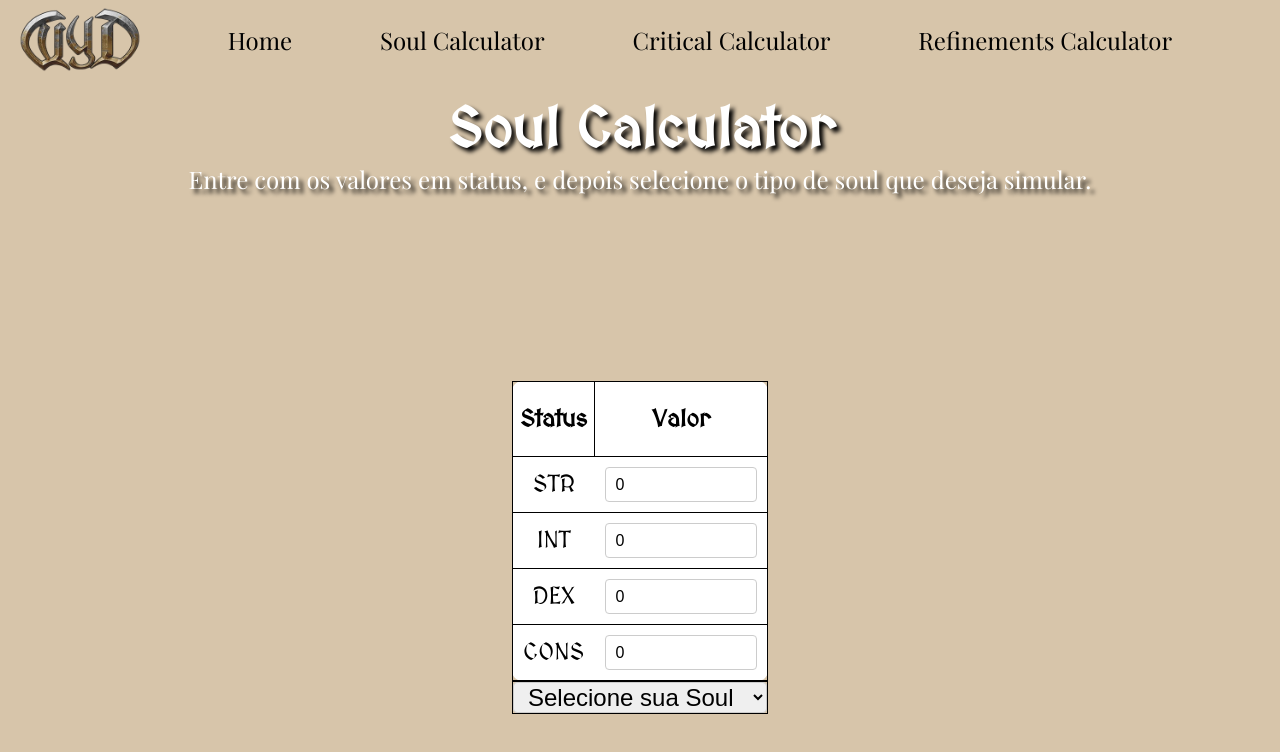
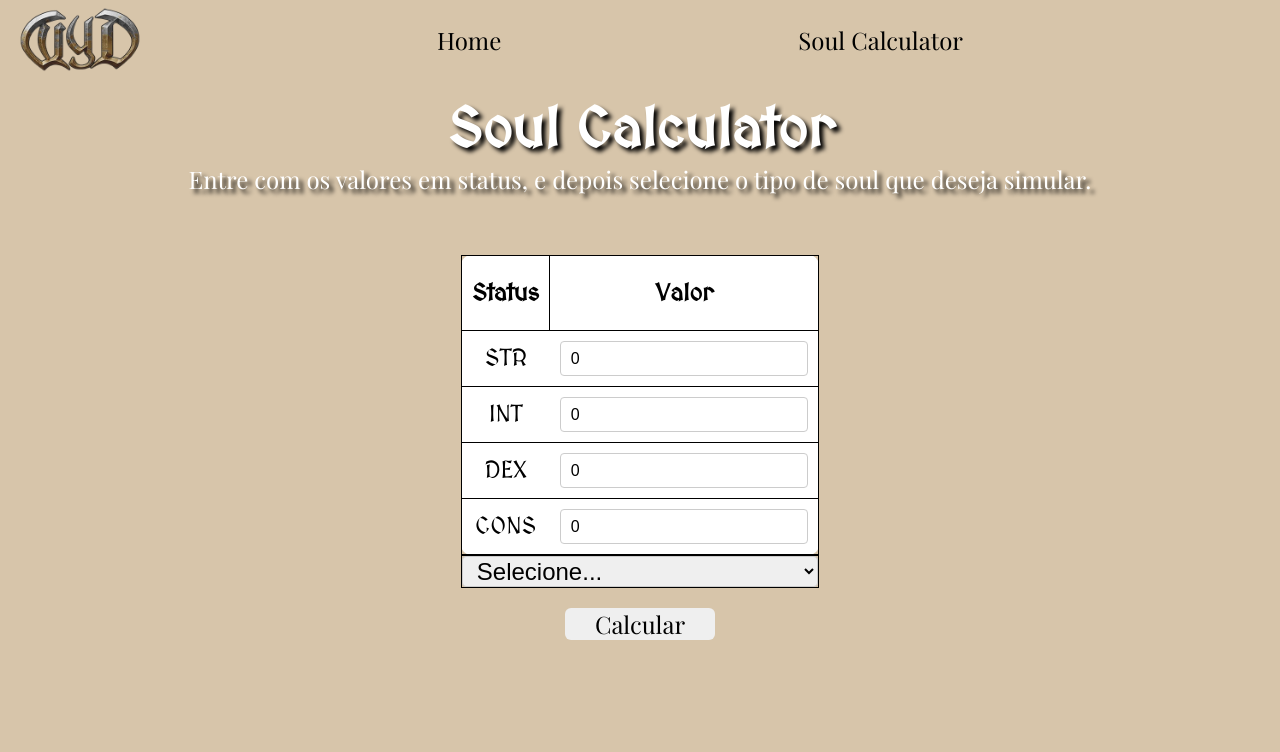
Before and after one commit to Ceagah2/wyd-calculator, a React (Vite) app: page /soul in a window 1280 px wide. Shown: the top 752 px of the page. Built offline with nearby package versions, Linux system fonts and the light colour scheme; a web font is replaced by a local one.

Commit message:
feat: finish soul calc

```diff
--- a/src/components/atoms/input/index.tsx
+++ b/src/components/atoms/input/index.tsx
@@ -1,5 +1,5 @@
-import React from 'react';
+import { ITextInput } from '../../../types';
 import { StyledInput } from './styles';
-export const Input = (props: React.InputHTMLAttributes<HTMLInputElement>) => {
-  return <StyledInput {...props} />;
+export const Input = (props: ITextInput) => {
+  return <StyledInput onChange={props.onChange} value={props.value} name={props.name}/>;
 };
--- a/src/components/atoms/navbar/index.tsx
+++ b/src/components/atoms/navbar/index.tsx
@@ -7,7 +7,7 @@ export const Navbar = () => {
   const navigate = useNavigate();
   return (
     <S.Container>
-      <S.Logo src={Logo} />
+      <S.Logo src={Logo} onClick={() => navigate('/')}/>
       <S.Menu>
         <S.MenuItem onClick={() => navigate('/')}>Home</S.MenuItem>
         {MenuList.map((item) => (
--- a/src/components/atoms/select/index.tsx
+++ b/src/components/atoms/select/index.tsx
@@ -1,16 +1,12 @@
-import { ISoulValues } from "../../../types";
+/* eslint-disable @typescript-eslint/no-explicit-any */
+import { ISelect } from "../../../types";
 import { StyledSelect } from "./styles";
 
-export const Select = (props: ISoulValues) => {
-  const SoulValues = props.values;
+export const Select = (props: ISelect) => {
 
   return (
-    <StyledSelect {...props}>
-      {SoulValues.map((soulValue) => (
-        <option key={soulValue.name} value={soulValue.value}>
-          {soulValue.name}
-        </option>
-      ))}
+    <StyledSelect onChange={props.onChange}>
+     {props.children}
     </StyledSelect>
   );
 };
--- a/src/components/molecules/SoulTable/index.tsx
+++ b/src/components/molecules/SoulTable/index.tsx
@@ -1,41 +1,61 @@
+/* eslint-disable @typescript-eslint/no-explicit-any */
 import { useState } from "react";
 import { SoulValues } from "../../../constants/soulValues";
-import { Status } from '../../../constants/status';
-import { Input } from '../../atoms/input';
-import { Select } from '../../atoms/select';
+import { Status } from "../../../constants/status";
+import { Button } from "../../atoms/button";
+import { Input } from "../../atoms/input";
+import { Select } from "../../atoms/select";
+import * as S from "./styles";
 
-import * as S from './styles';
+export const SoulTable = () => {
+  const [incrementoSelecionado, setIncrementoSelecionado] = useState("");
+  const [status, setStatus] = useState(Status);
+  const [statusCalculado, setStatusCalculado] = useState<any[]>([]);
 
-type Soul = {
-  name?: string;
-  value?: number;
+  function calcularIncremento() {
+    const soulConfig = SoulValues.find(
+      (config) => config.key === incrementoSelecionado
+    );
+
+
+    if (soulConfig) {
+      const novosStatus = status.map((stat) => {
+        const incremento = soulConfig.attributes.find(
+          (attr) => attr.name === stat.name
+        );
+
+        if (incremento) {
+          const novoValor = stat.value * incremento.multiplier;
+          console.log(
+            `Calculando: ${stat.value} * ${incremento.multiplier} = ${novoValor}`
+          );
+          return { ...stat, value: novoValor };
         }
-export const SoulTable = () => {
-  const [statusValues, setStatusValues] = useState(
-    SoulValues.map((values) => ({ ...values }))
+        return stat;
+      });
+      setStatusCalculado(novosStatus);
+    } else {
+      console.warn(
+        "Nenhuma configuração encontrada para:",
+        incrementoSelecionado
       );
-  const [selectedSoul, setSelectedSoul] = useState<Soul>();
+    }
+  }
 
-const handleSoulChange = (selectedSoulName: string) => {
-  const selectedSoul = SoulValues.find(
-    (soul) => soul.name === selectedSoulName
-  );
-  setSelectedSoul(selectedSoul);
-  if (selectedSoul) {
-    const updatedStatusValues = statusValues.map((status) => {
-      const newValue = (selectedSoul.value * status.value) / 100;
-      return {
-        ...status,
-        value: newValue,
+
+  const handleInputChange = (name: string, value: string) => {
+    const updatedStatus = status.map((stat) => {
+      if (stat.name === name) {
+        return { ...stat, value: parseInt(value) || 0 };
+      }
+      return stat;
+    });
+    setStatus(updatedStatus);
   };
-    });
-    setStatusValues(updatedStatusValues);
-  }
-};
-
 
   return (
     <S.TableContainer>
+      <S.Content>
         <S.Table>
           <thead>
             <S.HRow>
@@ -44,11 +64,17 @@ const handleSoulChange = (selectedSoulName: string) => {
             </S.HRow>
           </thead>
           <tbody>
-          {Status.map((status) => (
-            <S.Row key={status.name}>
-              <S.Col>{status.name}</S.Col>
+            {status.map((stat) => (
+              <S.Row key={stat.name}>
+                <S.Col>{stat.name}</S.Col>
                 <S.Col>
-                <Input value={status.value} />
+                  <Input
+                    name={stat.name}
+                    value={stat.value}
+                    onChange={(e) =>
+                      handleInputChange(stat.name, e.target.value)
+                    }
+                  />
                 </S.Col>
               </S.Row>
             ))}
@@ -56,10 +82,43 @@ const handleSoulChange = (selectedSoulName: string) => {
         </S.Table>
         <S.Footer>
           <Select
-          onChange={(e) => handleSoulChange(e.target.value)}
-          values={SoulValues}
+            onChange={(e: React.ChangeEvent<HTMLSelectElement>) => {
+              setIncrementoSelecionado(e.target.value);
+            }}
+          >
+            <option value="">Selecione...</option>
+            {SoulValues.map((config) => (
+              <option key={config.key} value={config.key}>
+                {config.label}
+              </option>
+            ))}
+          </Select>
+        </S.Footer>
+        <Button
+          text="Calcular"
+          onClick={calcularIncremento}
+          width={150}
+          height={50}
         />
-      </S.Footer>
+      </S.Content>
+      {statusCalculado.length > 0 && (
+        <S.Table>
+          <thead>
+            <S.HRow>
+              <S.HCol>Status</S.HCol>
+              <S.HCol>Valor Calculado</S.HCol>
+            </S.HRow>
+          </thead>
+          <tbody>
+            {status.map((stat, index) => (
+              <S.Row key={stat.name}>
+                <S.Col>{stat.name}</S.Col>
+                <S.Col>{statusCalculado[index].value}</S.Col>
+              </S.Row>
+            ))}
+          </tbody>
+        </S.Table>
+      )}
     </S.TableContainer>
   );
-}
+};
--- a/src/components/molecules/SoulTable/styles.ts
+++ b/src/components/molecules/SoulTable/styles.ts
@@ -2,14 +2,22 @@ import styled from 'styled-components';
 import { theme } from '../../../styles/theme';
 
 export const TableContainer = styled.div`
-  width: 50vw;
+  width: 70vw;
   height: 40vh;
   display: flex;
-  flex-direction: column;
+  flex-direction: row;
   align-items: center;
   justify-content: center;
 `
 
+export const Content = styled.div`
+  display: flex;
+  flex-direction: column;
+  align-items: center;
+  justify-content: flex-start;
+  width: 100%;
+  height: 100%;
+`
 export const Table = styled.table`
   width: 40%;
   height: 100%;
@@ -44,4 +52,5 @@ export const Footer = styled.div`
   font-family: ${theme.fonts.heading};
   width: 40%;
   height: 75px;
+  margin-bottom: 20px;
 `
--- a/src/constants/menu.ts
+++ b/src/constants/menu.ts
@@ -4,16 +4,11 @@ export const MenuList = [
     name: "Soul Calculator",
     link: "/soul",
   },
-  {
-    id: 2,
-    name: "Critical Calculator",
-    link: "/crit",
-  },
-  {
-    id: 3,
-    name: "Refinements Calculator",
-    link: "/refi",
-  }
+  // {
+  //   id: 2,
+  //   name: "Refinements Calculator",
+  //   link: "/refi",
+  // }
 ]
 
 export const RefiList = [
--- a/src/constants/soulValues.ts
+++ b/src/constants/soulValues.ts
@@ -1,46 +1,70 @@
 export const SoulValues = [
   {
-    name: "Selecione sua Soul",
-    value: 0,
+    key: "120_forca",
+    label: "Full Força",
+    attributes: [{ name: "STR", multiplier: 2.1 }],
   },
   {
-    name: "STR",
-    value: 120,
+    key: "120_dextreza",
+    label: "Full Destreza",
+    attributes: [{ name: "DEX", multiplier: 2.1 }],
   },
   {
-    name: "INT",
-    value: 120,
+    key: "120_inteligencia",
+    label: "Full Inteligência",
+    attributes: [{ name: "INT", multiplier: 2.1 }],
   },
   {
-    name: "DEX",
-    value: 120,
+    key: "120_constituicao",
+    label: "Full Constituição",
+    attributes: [{ name: "CONS", multiplier: 2.1 }],
   },
   {
-    name: "CONS",
-    value: 120,
+    key: "80_forca_60_dextreza",
+    label: "Força + Destreza",
+    attributes: [
+      { name: "STR", multiplier: 1.8 },
+      { name: "DEX", multiplier: 1.6 },
+    ],
   },
   {
-    name: "STR + DEX",
-    value: Math.round(120 * 0.8 + 120 * 0.6),
+    key: "80_forca_60_inteligencia",
+    label: "Força + Inteligência",
+    attributes: [
+      { name: "STR", multiplier: 1.8 },
+      { name: "INT", multiplier: 1.6 },
+    ],
   },
   {
-    name: "STR + INT",
-    value: Math.round(120 * 0.8 + 120 * 0.6),
+    key: "80_forca_60_constituicao",
+    label: "Força + Constituição",
+    attributes: [
+      { name: "STR", multiplier: 1.8 },
+      { name: "CONS", multiplier: 1.6 },
+    ],
   },
   {
-    name: "STR + CONS",
-    value: Math.round(120 * 0.8 + 120 * 0.6),
+    key: "80_dextreza_60_inteligencia",
+    label: "Destreza +  Inteligência",
+    attributes: [
+      { name: "DEX", multiplier: 1.8 },
+      { name: "INT", multiplier: 1.6 },
+    ],
   },
   {
-    name: "INT + DEX",
-    value: Math.round(120 * 0.8 + 120 * 0.6),
+    key: "80_dextreza_60_constituicao",
+    label: "Destreza +  Constituição",
+    attributes: [
+      { name: "DEX", multiplier: 1.8 },
+      { name: "CONS", multiplier: 1.6 },
+    ],
   },
   {
-    name: "INT + CONS",
-    value: Math.round(120 * 0.8 + 120 * 0.6),
-  },
-  {
-    name: "DEX + CONS",
-    value: Math.round(120 * 0.8 + 120 * 0.6),
+    key: "80_inteligencia_60_constituicao",
+    label: "Inteligência + Constituição",
+    attributes: [
+      { name: "INT", multiplier: 1.8 },
+      { name: "CONS", multiplier: 1.6 },
+    ],
   },
 ];
--- a/src/pages/Soul/styles.ts
+++ b/src/pages/Soul/styles.ts
@@ -44,5 +44,5 @@ export const MainContent = styled.section`
   flex-direction: column;
   align-items: center;
   justify-content: center;
-  height: 100%;
+  height: 50%;
 `;
```
Also changed, not shown: src/types/index.ts (+9 -4 lines), 2 other files (tests, documents, lock files or other folders). Lines whose indentation alone changed are shown as unchanged.
